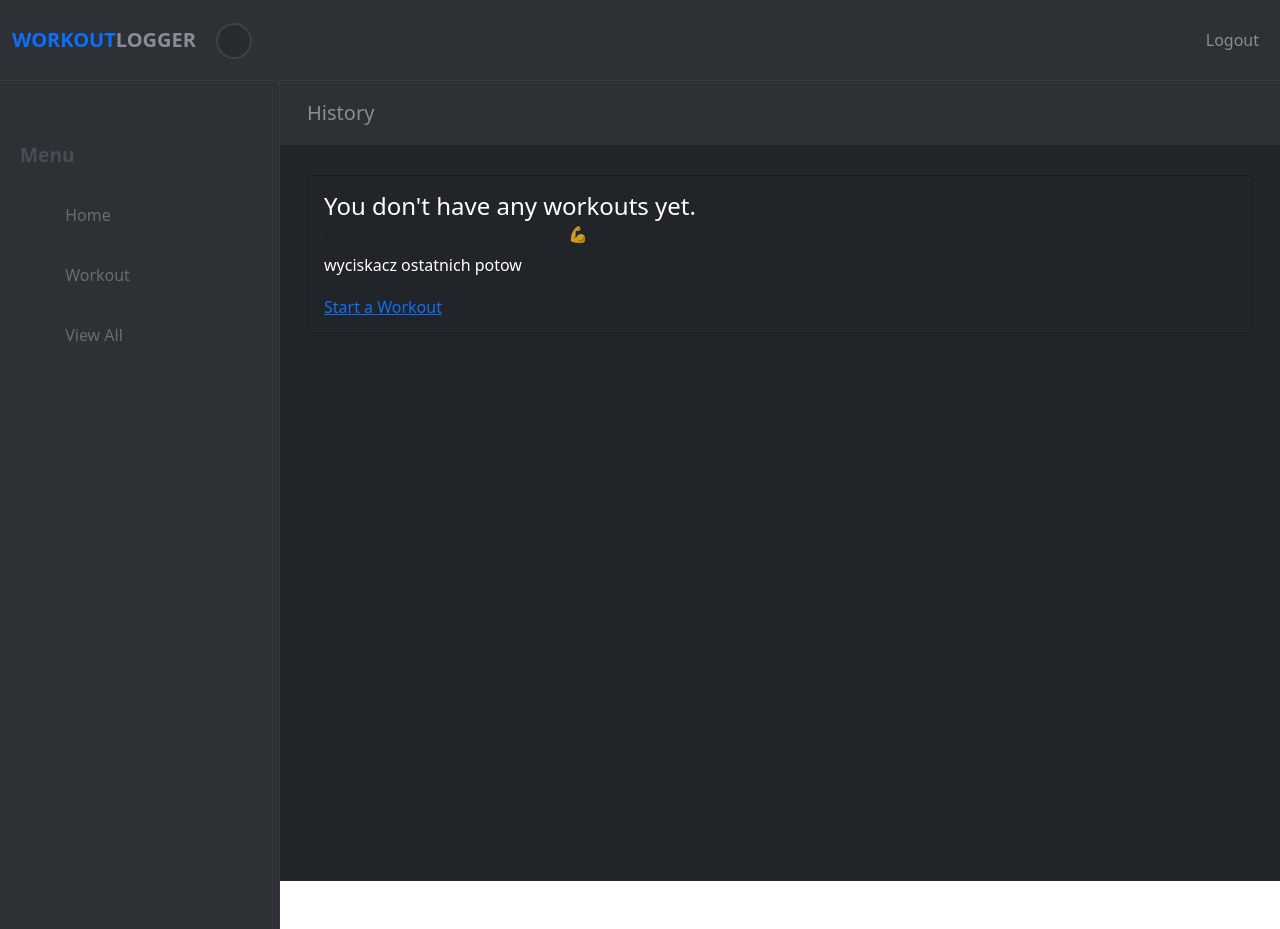
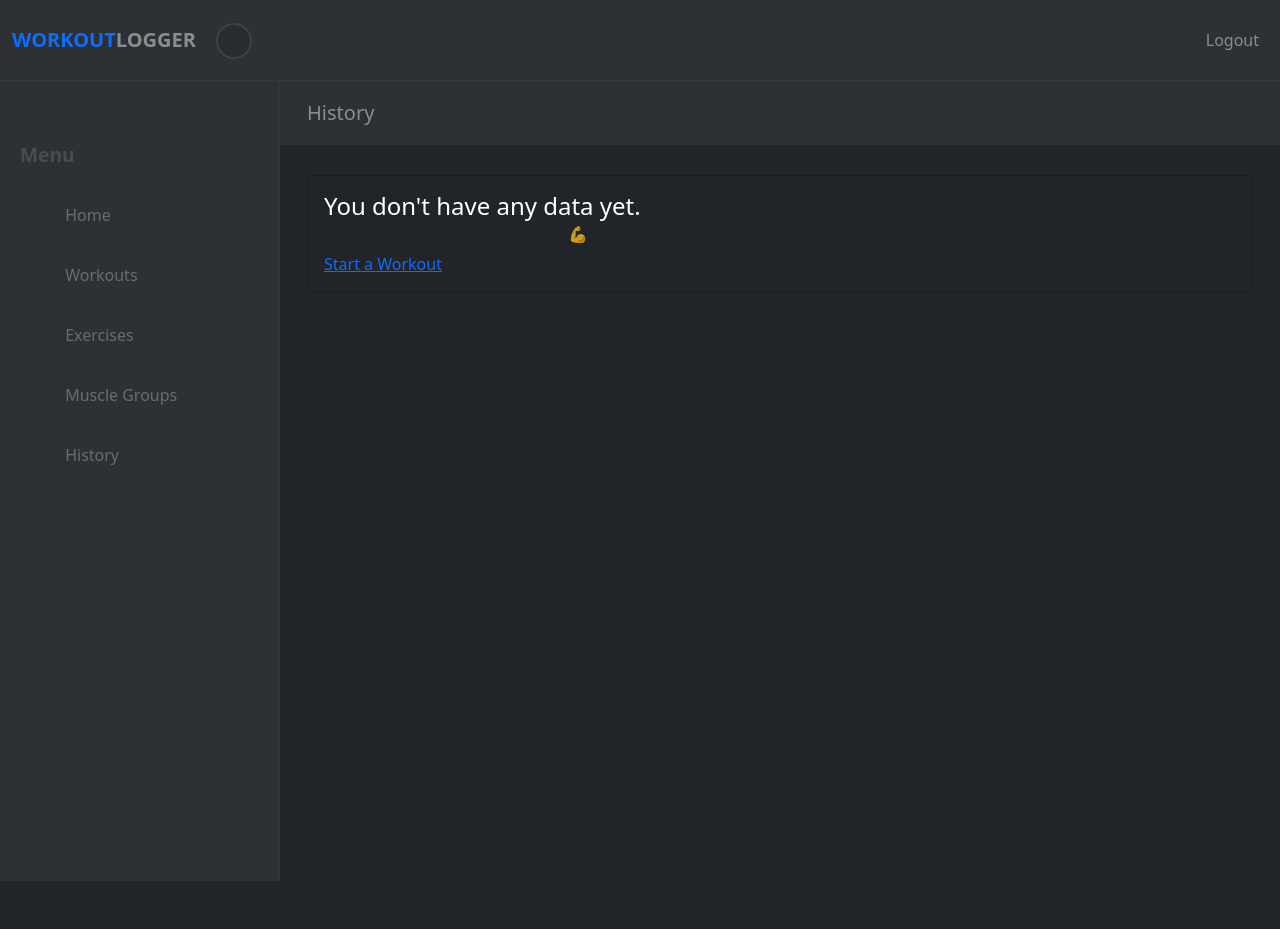
Before and after one commit to TR0U8L3-gif/workout_logger, a Django app: template apps/workout/templates/workout/view_all.html in a window 1280 px wide. After the commit the page ends 881 px from the top, so only its background shows below. Run offline with Django 5.2, Linux system fonts and the light colour scheme; the template is opened without the code that fills it: values that come from a table or form of the project are taken from there, others are empty; data comes from the database, SQL or seed files in the repository; both versions use the stored data as it was after the commit; some libraries are stand-ins or nearby versions.

Commit message:
bugs and bugs

```diff
--- a/apps/workout/models.py
+++ b/apps/workout/models.py
@@ -536,7 +536,7 @@ class BalanceExercise(Exercise):
         return self.name
 
     def data(self):
-        return ["Difficulty: " + self.difficulty_level]
+        return ["Difficulty: " + self.difficulty_level, '']
 
     def form_data(self):
         return [
@@ -551,7 +551,7 @@ class FlexibilityExercise(Exercise):
         return self.name
 
     def data(self):
-        return ["Stretch type: "+ self.stretch_type]
+        return ["Stretch type: "+ self.stretch_type, '']
 
     def form_data(self):
         return [
--- a/apps/workout/templates/workout/sidebar.html
+++ b/apps/workout/templates/workout/sidebar.html
@@ -7,13 +7,19 @@
   <span class="heading">Menu</span>
   <ul class="list-unstyled">
     <li>
-      <a href="/dashboard"><i class="icon-home"></i> Home</a>
+      <a href="/dashboard"><i class="fa fa-home"></i> Home</a>
     </li>
     <li>
-      <a href="/workout"><i class="fa fa-plus-square"></i> Workout</a>
+      <a href="/workout"><i class="fa fa-bar-chart"></i> Workouts</a>
     </li>
     <li>
-      <a href="/workouts"><i class="fa fa-th-list"></i> View All</a>
+      <a href="/exercise"><i class="fa fa-bar-chart"></i> Exercises</a>
+    </li>
+    <li>
+      <a href="/musclegroup"><i class="fa fa-bar-chart"></i> Muscle Groups</a>
+    </li>
+    <li>
+      <a href="/history"><i class="fa fa-th-list"></i> History</a>
     </li>
   </ul>
 </nav>
--- a/apps/workout/templates/workout/view_all.html
+++ b/apps/workout/templates/workout/view_all.html
@@ -20,7 +20,7 @@
     {% include 'workout/header.html' %}
     <div class="d-flex align-items-stretch">
       {% include 'workout/sidebar.html' %}
-      <div class="page-content mb-5">
+      <div class="page-content">
         <div class="page-header">
           <div class="container-fluid">
             <h2 class="h5 no-margin-bottom">History</h2>
@@ -30,12 +30,13 @@
           <div class="container-fluid">
             <div class="row">
               <div class="col-lg-12 pb-4">
-                <!-- Perform django if check here for workouts-->
+                <!-- Perform django if check here for data-->
                 {% if data %}
-
+                <div class="card bg-dark add-exercise mb-4 mt-2">
+                  <div class="card-body">
                     <!-- All Workout Table -->
                     <table
-                  class="table table-sm all-workouts-table mb-4 text-white"
+                      class="table table-dark table-striped all-data-table text-light"
                     >
                       <thead>
                         <tr>
@@ -56,13 +57,19 @@
                           <td>
                             {% if info.class_name == 'Workout' %}
                             <form action="/workout/{{info.id}}">
-                                <button class="btn btn-link btn-sm view-link" type="submit">
+                              <button
+                                class="btn btn-link btn-sm view-link"
+                                type="submit"
+                              >
                                 <i class="fa fa-eye"></i> View
                               </button>
                             </form>
                             {% elif info.class_name == 'MuscleGroup' %}
                             <form action="/muscle_group/{{info.id}}">
-                                <button class="btn btn-link btn-sm view-link" type="submit">
+                              <button
+                                class="btn btn-link btn-sm view-link"
+                                type="submit"
+                              >
                                 <i class="fa fa-eye"></i> View
                               </button>
                             </form>
@@ -74,7 +81,10 @@
                                 name="exercise_type"
                                 value="{{info.class_name}}"
                               />
-                                <button class="btn btn-link btn-sm view-link" type="submit">
+                              <button
+                                class="btn btn-link btn-sm view-link"
+                                type="submit"
+                              >
                                 <i class="fa fa-eye"></i> View
                               </button>
                             </form>
@@ -84,59 +94,61 @@
                         {% endfor %}
                       </tbody>
                     </table>
+                  </div>
+                </div>
                 <!-- Workout Pagination -->
-                {% if workouts.has_other_pages %}
-                <ul class="pagination pagination-lg justify-content-end mb-4">
-                  {% if workouts.has_previous %}
+                {% if data.has_other_pages %}
+                <ul class="pagination pagination-lg justify-content-end mb-2">
+                  {% if data.has_previous %}
                   <li class="page-item">
                     <a
-                      href="?page={{ workouts.previous_page_number }}"
-                      class="page-link bg-dark text-white"
+                      href="?page={{ data.previous_page_number }}"
+                      class="page-link bg-dark text-white py-2 px-3"
                       >Previous</a
                     >
                   </li>
                   {% else %}
                   <li class="page-item disabled">
-                    <span class="page-link end-nav bg-dark">Previous</span>
+                    <span class="page-link end-nav bg-dark py-2 px-3"
+                      >Previous</span
+                    >
                   </li>
-                  {% endif %}
-                    {% for i in workouts.paginator.page_range %}
-                        {% if workouts.number == i %}
+                  {% endif %} {% for i in data.paginator.page_range %}
+                  {% if data.number == i %}
                   <li class="page-item active">
-                            <span class="page-link"
+                    <span class="page-link py-2 px-3"
                       >{{ i }} <span class="sr-only">(current)</span></span
                     >
                   </li>
                   {% else %}
                   <li class="page-item">
-                            <a href="?page={{ i }}" class="page-link bg-dark text-white"
+                    <a
+                      href="?page={{ i }}"
+                      class="page-link bg-dark text-white py-2 px-3"
                       >{{ i }}</a
                     >
                   </li>
-                        {% endif %}
-                    {% endfor %}
-                  {% if workouts.has_next %}
+                  {% endif %} {% endfor %} {% if data.has_next %}
                   <li class="page-item">
                     <a
-                      href="?page={{ workouts.next_page_number }}"
-                      class="page-link bg-dark text-white"
+                      href="?page={{ data.next_page_number }}"
+                      class="page-link bg-dark text-white py-2 px-3"
                       >Next</a
                     >
                   </li>
                   {% else %}
                   <li class="page-item disabled">
-                    <span class="page-link bg-dark">Next</span>
+                    <span class="page-link bg-dark py-2 px-3">Next</span>
                   </li>
                   {% endif %}
                 </ul>
                 {% endif %} {% else %}
                 <div class="card text-white bg-dark mb-4">
                   <div class="card-body">
-                    <h4 class="card-title">You don't have any workouts yet.</h4>
+                    <h4 class="card-title">You don't have any data yet.</h4>
                     <h6 class="card-subtitle mb-2 text-muted">
                       There's no time like the present! 💪
                     </h6>
-                    <p class="card-text">{{workout.description}}</p>
                     <a href="/workout" class="card-link">Start a Workout</a>
                   </div>
                 </div>
--- a/apps/workout/urls.py
+++ b/apps/workout/urls.py
@@ -19,5 +19,5 @@ urlpatterns = [
     re_path(r'^workout/(?P<id>\d*)/complete$', views.complete_workout), # complete workout
     re_path(r'^workout/(?P<id>\d*)/edit$', views.edit_workout), # edit workout
     re_path(r'^workout/(?P<id>\d*)/delete$', views.delete_workout), # delete workout
-    re_path(r'^workouts$', views.view_all), # get all workouts
+    re_path(r'^history$', views.view_all), # get all workouts
 ]
```
Also changed, not shown: apps/workout/templates/workout/add_workout.html (+14 -6 lines), apps/workout/templates/workout/dashboard.html (+31 -22 lines), apps/workout/templates/workout/workout.html (+8 -5 lines), apps/workout/views.py (+3 -4 lines), db.sqlite3. Lines whose indentation alone changed are shown as unchanged.
